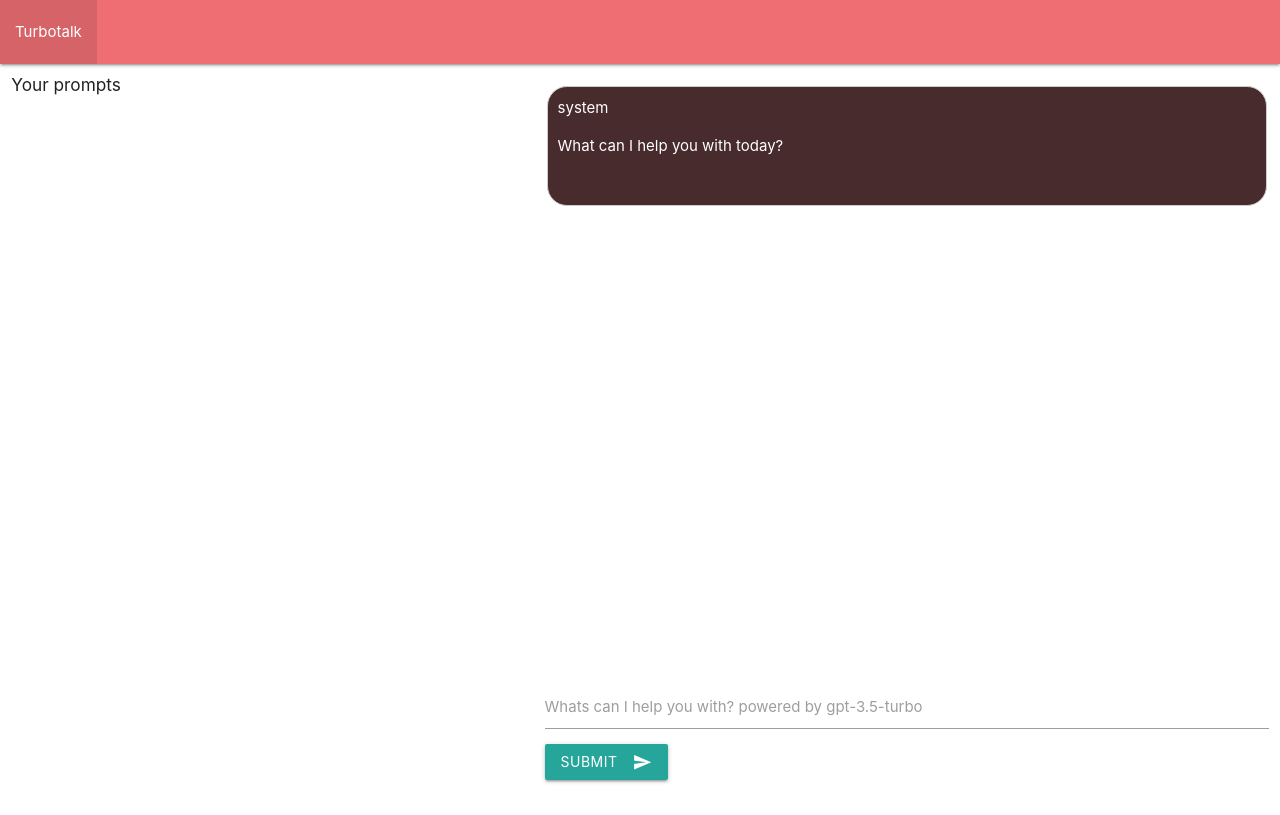
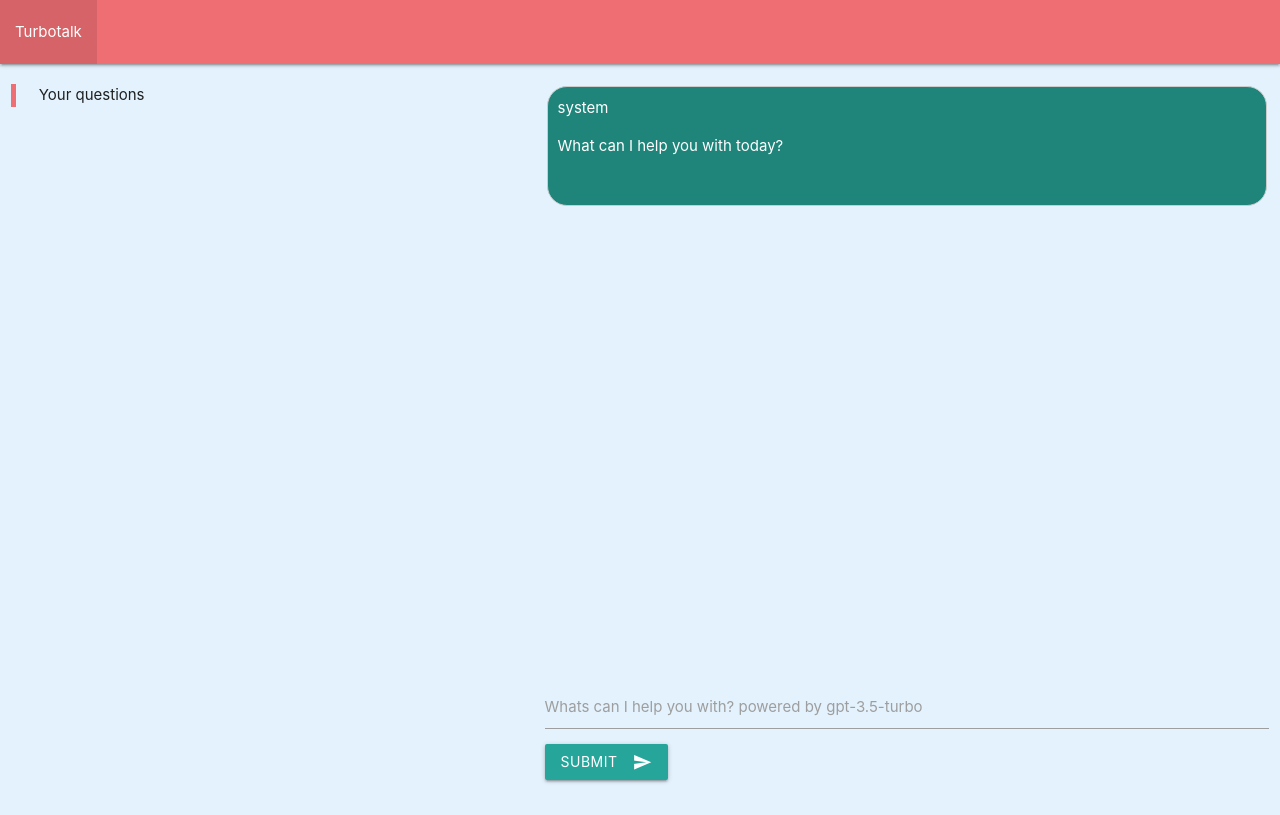
Before and after one commit to squadran2003/TXTMAGE, a Django app: page / in a window 1280 px wide. Run offline with Django 5.2, Linux system fonts and the light colour scheme.

Commit message:
improve landing page styles

```diff
--- a/txtmage/assets/css/style.css
+++ b/txtmage/assets/css/style.css
@@ -4,3 +4,6 @@
     padding: 10px;
     margin-bottom: 10px;
 }
+body {
+   background-color: #e3f2fd;
+}
--- a/txtmage/assets/js/code.js
+++ b/txtmage/assets/js/code.js
@@ -30,9 +30,9 @@ function renderUserQuestions() {
         userQuestion.classList.add("chat-item-border");
         let spanIcon = document.createElement("span");
         spanIcon.classList.add("material-icons");
-        spanIcon.textContent = "accessibility";
+        spanIcon.textContent = "chat";
         userQuestion.appendChild(spanIcon);
-        userQuestion.style.backgroundColor= "rgb(39 31 31)";
+        userQuestion.style.backgroundColor= "#749976";
         userQuestion.style.color = "white";
         userQuestion.style.padding = "5px";
         userQuestion.appendChild(document.createElement("br"));
@@ -56,9 +56,9 @@ function displayChat() {
         let chatItem = document.createElement("li");
         let span = document.createElement("span");
         if(chat[i]["role"]==="You") {
-            chatItem.style.backgroundColor = "rgb(67 52 52)";
+            chatItem.style.backgroundColor = "#918533";
         }else{
-            chatItem.style.backgroundColor= "rgb(72 43 44)";
+            chatItem.style.backgroundColor= "#1f857b";
 
         }
         chatItem.style.color = "white";
--- a/txtmage/templates/index.html
+++ b/txtmage/templates/index.html
@@ -33,7 +33,9 @@
     </nav>
         <div class="row">
             <div class="col s4">
-            <h6>Your prompts</h6>
+              <blockquote>
+                Your questions
+              </blockquote>
               <ul id="questions">
               </ul>
             </div>
```
Lines whose indentation alone changed are shown as unchanged.
